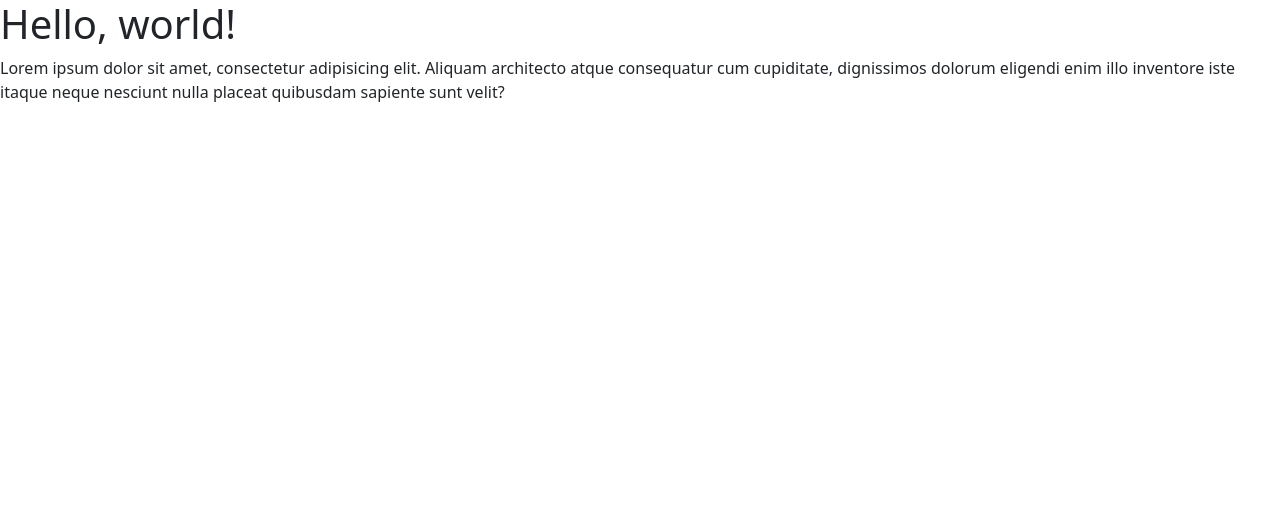
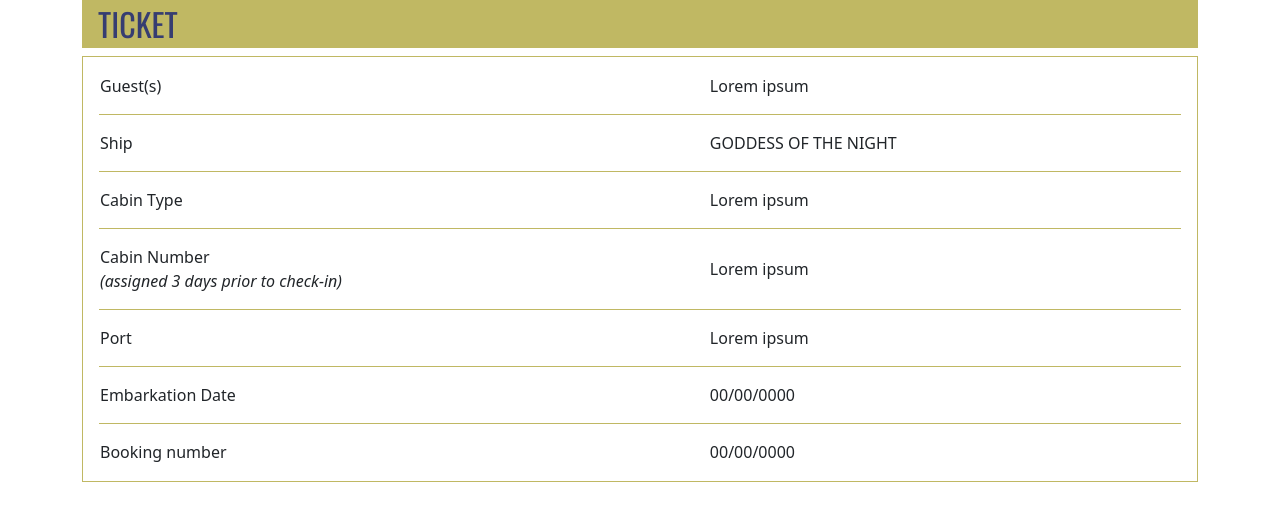
Before and after one commit to aslanoglou/NEONYX-Cruise-Ticket, a website built with webpack: page src/index.html in a window 1280 px wide. Built offline with nearby package versions, Linux system fonts and the light colour scheme.

Commit message:
h2 / first table

```diff
--- a/src/index.html
+++ b/src/index.html
@@ -4,9 +4,67 @@
     <meta charset="utf-8">
     <meta name="viewport" content="width=device-width, initial-scale=1">
     <title>Custom Bootstrap</title>
+    <link rel="preconnect" href="https://fonts.googleapis.com">
+    <link rel="preconnect" href="https://fonts.gstatic.com" crossorigin>
+    <link href="https://fonts.googleapis.com/css2?family=Oswald:wght@200..700&display=swap" rel="stylesheet">
 </head>
 <body>
-<h1>Hello, world!</h1>
-<p>Lorem ipsum dolor sit amet, consectetur adipisicing elit. Aliquam architecto atque consequatur cum cupiditate, dignissimos dolorum eligendi enim illo inventore iste itaque neque nesciunt nulla placeat quibusdam sapiente sunt velit?</p>
+<style>
+    .neonyx{
+
+    }
+    .oswald-bold {
+        font-family: "Oswald", sans-serif;
+        font-optical-sizing: auto;
+        font-weight: 400;
+        font-style: normal;
+    }
+    .neonyx h2{
+        background-color: #C0B863; color: #363D71; padding: 8px 8px 8px 16px; line-height: 1; font-size: 32px;
+    }
+    @media (min-width: 1280px) {
+        .neonyx.container{
+            width: 1280px;
+            margin: 0 auto;
+        }
+    }
+</style>
+<div class="neonyx container">
+    <h2 class="oswald-bold" style="">TICKET</h2>
+    <div style="overflow-x: auto; padding: 16px; border:solid 1px #C0B863;">
+        <table style="width: 100%; border-collapse: collapse;">
+            <tr style="border-bottom: solid 1px #C0B863!important;">
+                <td style="padding-bottom: 16px;">Guest(s)</td>
+                <td style="padding-bottom: 16px;">Lorem ipsum</td>
+            </tr>
+            <tr style="border-bottom: solid 1px #C0B863!important;">
+                <td style="padding-top:16px; padding-bottom: 16px;">Ship</td>
+                <td>GODDESS OF THE NIGHT</td>
+            </tr>
+            <tr style="border-bottom: solid 1px #C0B863!important;">
+                <td style="padding-top:16px; padding-bottom: 16px;">Cabin Type</td>
+                <td>Lorem ipsum</td>
+            </tr>
+            <tr style="border-bottom: solid 1px #C0B863!important;">
+                <td style="padding-top:16px; padding-bottom: 16px;">Cabin Number<br>
+                    <i>(assigned 3 days prior to check-in)</i></td>
+                <td>Lorem ipsum</td>
+            </tr>
+            <tr style="border-bottom: solid 1px #C0B863!important;">
+                <td style="padding-top:16px; padding-bottom: 16px;">Port</td>
+                <td>Lorem ipsum</td>
+            </tr>
+            <tr style="border-bottom: solid 1px #C0B863!important;">
+                <td style="padding-top:16px; padding-bottom: 16px;">Embarkation Date</td>
+                <td>00/00/0000</td>
+            </tr>
+            <tr>
+                <td style="padding-top:16px;">Booking number</td>
+                <td style="padding-top:16px;">00/00/0000</td>
+            </tr>
+        </table>
+    </div>
+</div>
+
 </body>
 </html>
--- a/webpack.config.js
+++ b/webpack.config.js
@@ -8,7 +8,7 @@ module.exports = {
     mode: 'development',
     // entry: './src/js/main.js',
     entry: {
-        main: './src/js/main.js',
+        // main: './src/js/main.js',
         // critical: '/src/critical.js',
         // bootstrap: '/src/bootstrap.js',
     },
```
